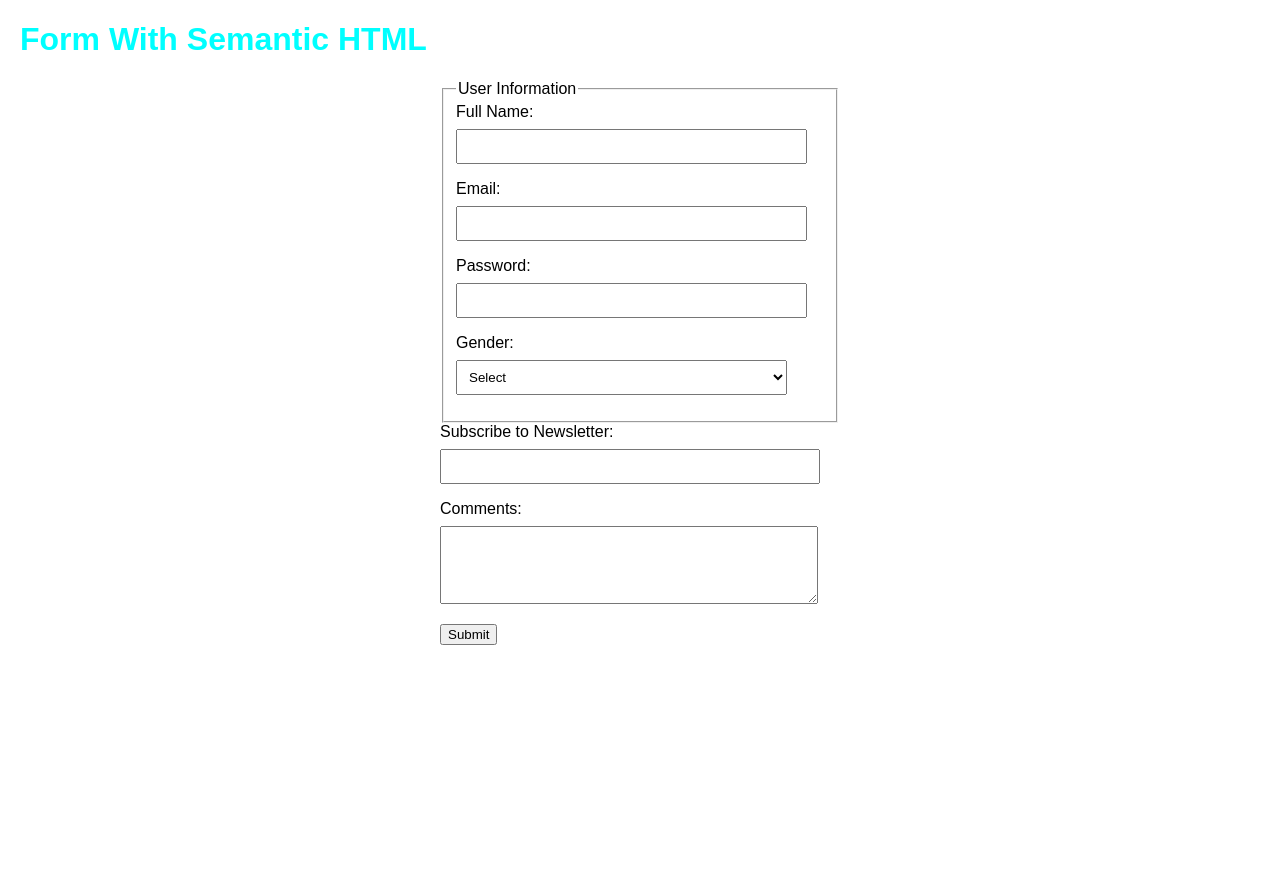
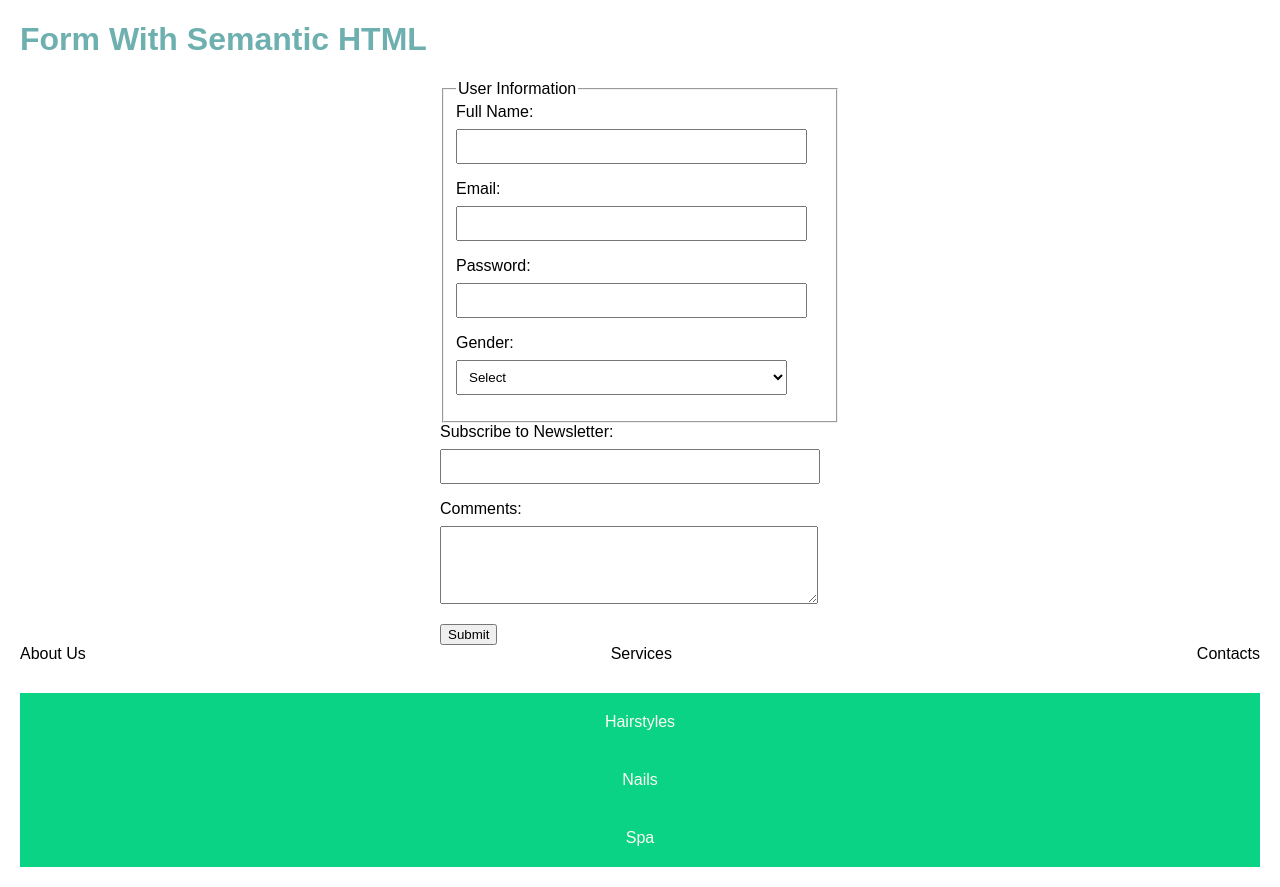
Before and after one commit to Sammie8900/JKL, a plain HTML site: page index.html in a window 1280 px wide. Before the commit the page ends 800 px from the top, so only its background shows below. Drawn offline with Linux system fonts and the light colour scheme.

Commit message:
All changes

```diff
--- a/index.html
+++ b/index.html
@@ -4,14 +4,13 @@
     <head>
         <meta charset="UTF-8">
         <meta name="viewport" content="width=device-width, initial scale=1.0">
-        <title>Form With Semantic HTML</title><link rel="stylesheet" href="style.css">
-
+        <title>KESHY'S BEAUTY SPOT</title><link rel="stylesheet" href="style.css">
     </head>
 
 
     <body>
 
-        <h1 style="color: aqua;">Form With Semantic HTML</h1>
+        <h1 style="color: rgba(84, 161, 161, 0.849);">Form With Semantic HTML</h1>
 
         <form>
             <fieldset>
@@ -57,7 +56,17 @@
             <button type="submit">Submit</button>
 
         </form>
+        <div class="flex-container">
+            <div class="Flex-item">About Us</div>
+            <div class="Flex item">Services</div>
+            <div class="Flex item">Contacts</div>
+        </div>
 
+        <div class="grid container">
+            <div class="grid-item">Hairstyles</div>
+            <div class="grid-item">Nails</div>
+            <div class="grid-item">Spa</div>
+        </div>
     </body>
 
     </html>
--- a/style.css
+++ b/style.css
@@ -20,3 +20,28 @@
             padding: 8px;
             margin-bottom: 16px;
         }
+.flex-container {
+    display: flex;
+    justify-content: space-between;
+    margin-bottom: 30px;
+}
+
+.flex-item {
+    background-color:rgb(11, 211, 134);
+    color: rgba(19, 156, 219, 0.877);
+    padding: 10px;
+    margin: 5px;
+}
+
+.grid-container {
+    display: grid;
+    grid-template-columns: repeat(3, 1fr);
+    grid-gap: 10px;
+}
+
+.grid-item {
+    background-color: rgb(11, 211, 134);
+    color: floralwhite;
+    padding: 20px;
+    text-align: center;
+}
```
